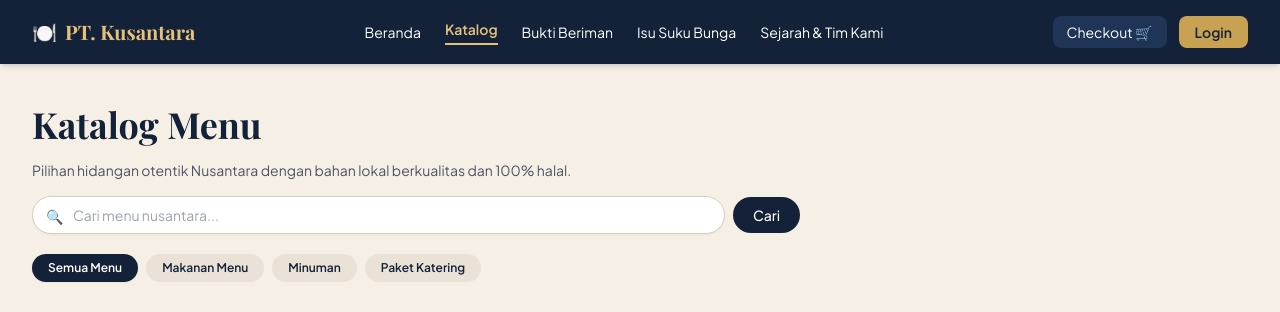
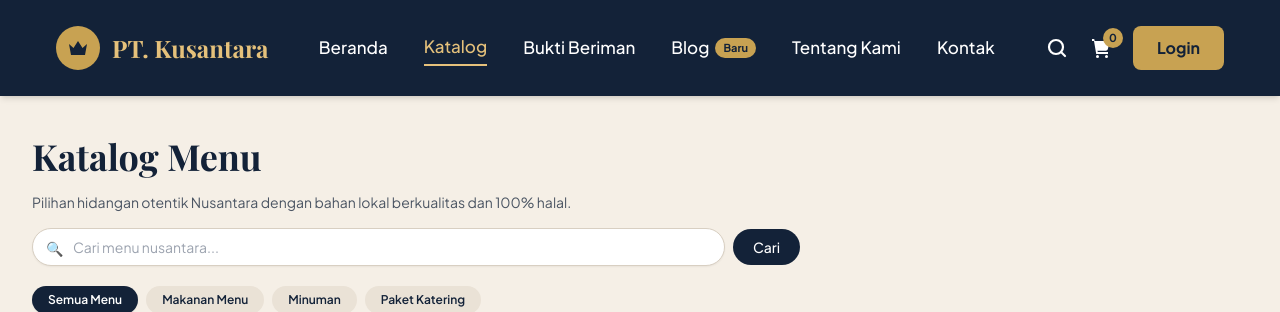
Before and after one commit to airalfa/uprak, a Laravel app: page /katalog in a window 1280 px wide. Shown: the top 312 px of the page. Run offline with Laravel 12, Linux system fonts and the light colour scheme; data comes from the database, SQL or seed files in the repository; some libraries are stand-ins or nearby versions.

Commit message:
Update halaman katalog

```diff
--- a/resources/views/katalog.blade.php
+++ b/resources/views/katalog.blade.php
@@ -13,28 +13,65 @@
 </head>
 <body class="min-h-screen flex flex-col justify-between">
 
-    <!-- NAVBAR MULTI-HALAMAN (Sesuai Zona 1 & 2) -->
+    <!-- NAVBAR (disamakan dengan halaman Beranda/Dashboard) -->
     <header class="bg-[#132238] text-white sticky top-0 z-50 shadow-md">
-        <div class="max-w-7xl mx-auto px-4 sm:px-6 lg:px-8 h-16 flex items-center justify-between">
-            <a href="/" class="flex items-center gap-2 font-serif-title text-xl font-bold text-[#E5C17B]">
-                <span>🍽️</span> PT. Kusantara
+        <div class="w-full px-5 sm:px-8 lg:px-14 h-20 lg:h-24 flex items-center justify-between">
+
+            <!-- Logo -->
+            <a href="/" class="flex items-center gap-3">
+                <span class="w-11 h-11 rounded-full bg-[#C8A252] flex items-center justify-center">
+                    <svg class="w-6 h-6 text-[#132238]" viewBox="0 0 24 24" fill="currentColor" aria-hidden="true">
+                        <path d="M3 8l4.5 4L12 5l4.5 7L21 8l-2 11H5L3 8z"/>
+                    </svg>
+                </span>
+                <span class="font-serif-title text-2xl font-bold text-[#E5C17B]">PT. Kusantara</span>
             </a>
-            <nav class="hidden md:flex items-center gap-6 text-sm">
-                <a href="/" class="hover:text-[#E5C17B] transition">Beranda</a>
-                <a href="{{ route('katalog.index') }}" class="text-[#E5C17B] font-semibold border-b-2 border-[#E5C17B] pb-1">Katalog</a>
-                <a href="/bukti-beriman" class="hover:text-[#E5C17B] transition">Bukti Beriman</a>
-                <a href="/isu-suku-bunga" class="hover:text-[#E5C17B] transition">Isu Suku Bunga</a>
-                <a href="/sejarah" class="hover:text-[#E5C17B] transition">Sejarah & Tim Kami</a>
+
+            <!-- Menu -->
+            <nav class="hidden lg:flex items-center gap-9 text-[17px] font-medium">
+                <a href="/" class="py-1 hover:text-[#E5C17B] transition {{ request()->is('/') ? 'text-[#E5C17B] border-b-2 border-[#E5C17B]' : '' }}">Beranda</a>
+                <a href="{{ route('katalog.index') }}" class="py-1 hover:text-[#E5C17B] transition {{ request()->is('katalog*') ? 'text-[#E5C17B] border-b-2 border-[#E5C17B]' : '' }}">Katalog</a>
+                <a href="/bukti-beriman" class="py-1 hover:text-[#E5C17B] transition {{ request()->is('bukti-beriman*') ? 'text-[#E5C17B] border-b-2 border-[#E5C17B]' : '' }}">Bukti Beriman</a>
+                <a href="/blog" class="py-1 flex items-center gap-1.5 hover:text-[#E5C17B] transition {{ request()->is('blog*') ? 'text-[#E5C17B] border-b-2 border-[#E5C17B]' : '' }}">
+                    Blog
+                    <span class="bg-[#C8A252] text-[#132238] text-[11px] font-bold px-2 py-0.5 rounded-full">Baru</span>
+                </a>
+                <a href="/tentang-kami" class="py-1 hover:text-[#E5C17B] transition {{ request()->is('tentang-kami*') ? 'text-[#E5C17B] border-b-2 border-[#E5C17B]' : '' }}">Tentang Kami</a>
+                <a href="/kontak" class="py-1 hover:text-[#E5C17B] transition {{ request()->is('kontak*') ? 'text-[#E5C17B] border-b-2 border-[#E5C17B]' : '' }}">Kontak</a>
             </nav>
-            <div class="flex items-center gap-3">
-                <a href="/checkout" class="text-sm bg-[#1E3557] hover:bg-[#294670] text-white px-3.5 py-1.5 rounded-lg transition">
-                    Checkout 🛒
+
+            <!-- Kanan: cari, keranjang, login -->
+            <div class="flex items-center gap-5">
+                <a href="{{ route('katalog.index') }}" aria-label="Cari" class="hover:text-[#E5C17B] transition">
+                    <svg class="w-6 h-6" viewBox="0 0 24 24" fill="none" stroke="currentColor" stroke-width="2.2" stroke-linecap="round" aria-hidden="true">
+                        <circle cx="11" cy="11" r="7"/><path d="M20 20l-4-4"/>
+                    </svg>
                 </a>
-                <a href="/login" class="bg-[#C8A252] hover:bg-[#b58e3e] text-[#132238] font-semibold text-sm px-4 py-1.5 rounded-lg transition">
+                <a href="/checkout" aria-label="Keranjang" class="relative hover:text-[#E5C17B] transition">
+                    <svg class="w-6 h-6" viewBox="0 0 24 24" fill="currentColor" aria-hidden="true">
+                        <path d="M3 3h2.2l.5 2H21l-2.2 8.2a2 2 0 01-1.9 1.5H8.4L8.8 16H19v2H7.2L5 5H3V3zm5.5 16a1.5 1.5 0 110 3 1.5 1.5 0 010-3zm9 0a1.5 1.5 0 110 3 1.5 1.5 0 010-3z"/>
+                    </svg>
+                    <span class="absolute -top-2 -right-2.5 bg-[#C8A252] text-[#132238] text-[11px] font-bold w-5 h-5 rounded-full flex items-center justify-center">0</span>
+                </a>
+                <a href="/login" class="bg-[#C8A252] hover:bg-[#b58e3e] text-[#132238] font-bold text-base px-6 py-2.5 rounded-lg transition">
                     Login
                 </a>
+                <!-- Tombol menu mobile -->
+                <button id="menu-toggle" class="lg:hidden" aria-label="Buka menu">
+                    <svg class="w-7 h-7" viewBox="0 0 24 24" fill="none" stroke="currentColor" stroke-width="2.2" stroke-linecap="round"><path d="M4 7h16M4 12h16M4 17h16"/></svg>
+                </button>
             </div>
         </div>
+
+        <!-- Menu mobile -->
+        <nav id="mobile-menu" class="hidden lg:hidden border-t border-white/10 px-5 py-3 flex-col gap-3 text-base font-medium">
+            <a href="/" class="block py-1.5">Beranda</a>
+            <a href="{{ route('katalog.index') }}" class="block py-1.5 text-[#E5C17B]">Katalog</a>
+            <a href="/bukti-beriman" class="block py-1.5">Bukti Beriman</a>
+            <a href="/blog" class="block py-1.5">Blog <span class="bg-[#C8A252] text-[#132238] text-[11px] font-bold px-2 py-0.5 rounded-full ml-1">Baru</span></a>
+            <a href="/tentang-kami" class="block py-1.5">Tentang Kami</a>
+            <a href="/kontak" class="block py-1.5">Kontak</a>
+        </nav>
     </header>
 
     <!-- KONTEN UTAMA: KATALOG MENU -->
@@ -63,6 +100,7 @@
                     <a href="{{ route('katalog.index') }}" class="text-xs text-gray-500 hover:text-[#132238] underline ml-1">Reset</a>
                 @endif
             </form>
+
             <div class="flex flex-wrap gap-2 pt-1">
                 @php $activeCat = request('category', 'Semua'); @endphp
 
@@ -70,30 +108,35 @@
                    class="px-4 py-1.5 rounded-full text-xs font-semibold transition {{ $activeCat === 'Semua' ? 'bg-[#132238] text-white shadow-sm' : 'bg-[#EAE2D6] text-[#132238] hover:bg-[#dfd4c4]' }}">
                     Semua Menu
                 </a>
-
                 <a href="{{ route('katalog.index', ['category' => 'Makanan', 'search' => request('search')]) }}"
                    class="px-4 py-1.5 rounded-full text-xs font-semibold transition {{ $activeCat === 'Makanan' ? 'bg-[#132238] text-white shadow-sm' : 'bg-[#EAE2D6] text-[#132238] hover:bg-[#dfd4c4]' }}">
                     Makanan Menu
                 </a>
-
                 <a href="{{ route('katalog.index', ['category' => 'Minuman', 'search' => request('search')]) }}"
                    class="px-4 py-1.5 rounded-full text-xs font-semibold transition {{ $activeCat === 'Minuman' ? 'bg-[#132238] text-white shadow-sm' : 'bg-[#EAE2D6] text-[#132238] hover:bg-[#dfd4c4]' }}">
                     Minuman
                 </a>
-
                 <a href="{{ route('katalog.index', ['category' => 'Paket Katering', 'search' => request('search')]) }}"
                    class="px-4 py-1.5 rounded-full text-xs font-semibold transition {{ $activeCat === 'Paket Katering' ? 'bg-[#132238] text-white shadow-sm' : 'bg-[#EAE2D6] text-[#132238] hover:bg-[#dfd4c4]' }}">
                     Paket Katering
                 </a>
             </div>
         </div>
+
+        <!-- Grid Menu -->
         <div class="grid grid-cols-1 sm:grid-cols-2 md:grid-cols-3 lg:grid-cols-5 gap-5 mt-8">
             @forelse ($menus as $menu)
+                @php
+                    // Mendukung URL penuh (http...) maupun path file di folder public (mis. images/menu/nasi-liwet.jpg)
+                    $img = \Illuminate\Support\Str::startsWith($menu->image, ['http://', 'https://', '/'])
+                        ? $menu->image
+                        : asset($menu->image);
+                @endphp
                 <div class="bg-[#FCF9F4] border border-[#E2D9C8] rounded-2xl overflow-hidden shadow-sm hover:shadow-md transition flex flex-col justify-between">
                     <div>
                         <!-- Foto Menu & Badge Kategori -->
                         <div class="relative h-36 bg-gray-200">
-                            <img src="{{ $menu->image }}" alt="{{ $menu->name }}" class="w-full h-full object-cover">
+                            <img src="{{ $img }}" alt="{{ $menu->name }}" loading="lazy" class="w-full h-full object-cover">
                             <span class="absolute top-2.5 right-2.5 bg-[#2E5A44] text-white text-[10px] font-semibold px-2.5 py-0.5 rounded-full shadow">
                                 {{ $menu->category }}
                             </span>
@@ -127,12 +170,20 @@
     </main>
 
     <!-- FOOTER -->
-    <footer class="bg-[#132238] text-gray-300 text-xs py-6 mt-12">
+    <footer class="bg-[#132238] text-gray-300 text-xs py-6 mt-12 border-t-4 border-[#C8A252]">
         <div class="max-w-7xl mx-auto px-4 sm:px-6 lg:px-8 flex flex-col sm:flex-row justify-between items-center gap-2">
             <p class="font-semibold text-[#E5C17B]">©2026 PT. Kusantara Kita</p>
             <p>Semua Hak Dilindungi (All Rights Reserved)</p>
         </div>
     </footer>
 
+    <script>
+        document.getElementById('menu-toggle').addEventListener('click', function () {
+            var m = document.getElementById('mobile-menu');
+            m.classList.toggle('hidden');
+            m.classList.toggle('flex');
+        });
+    </script>
+
 </body>
 </html>
```
